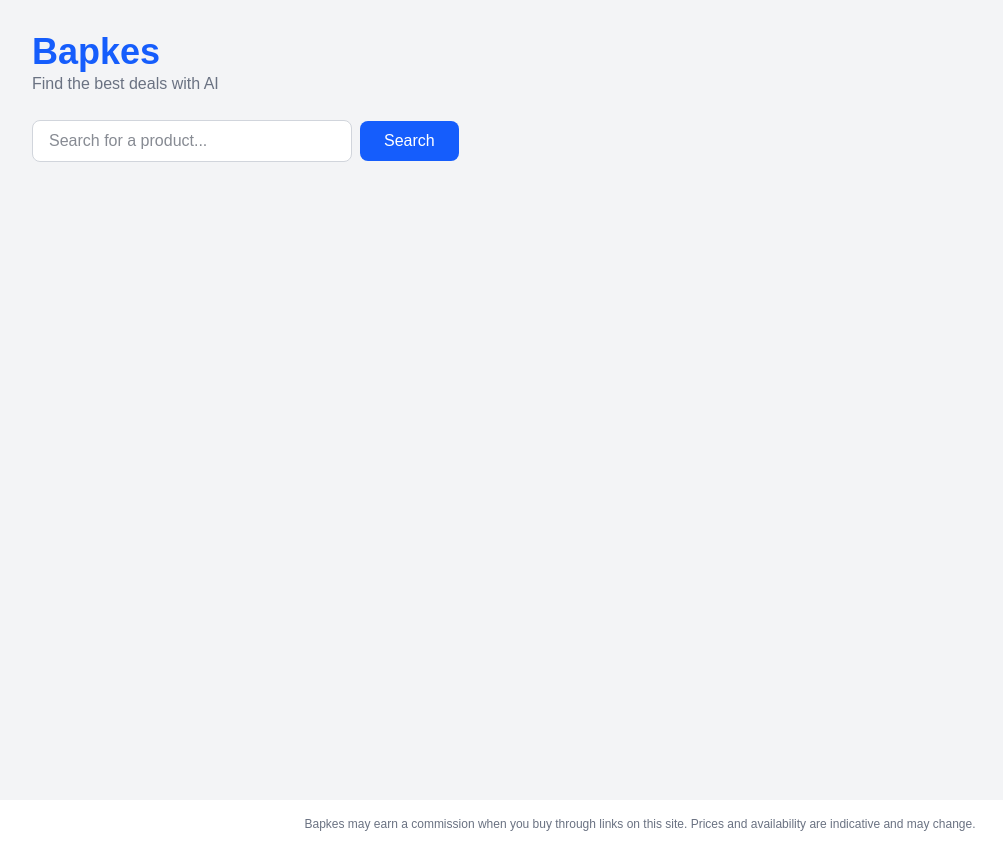
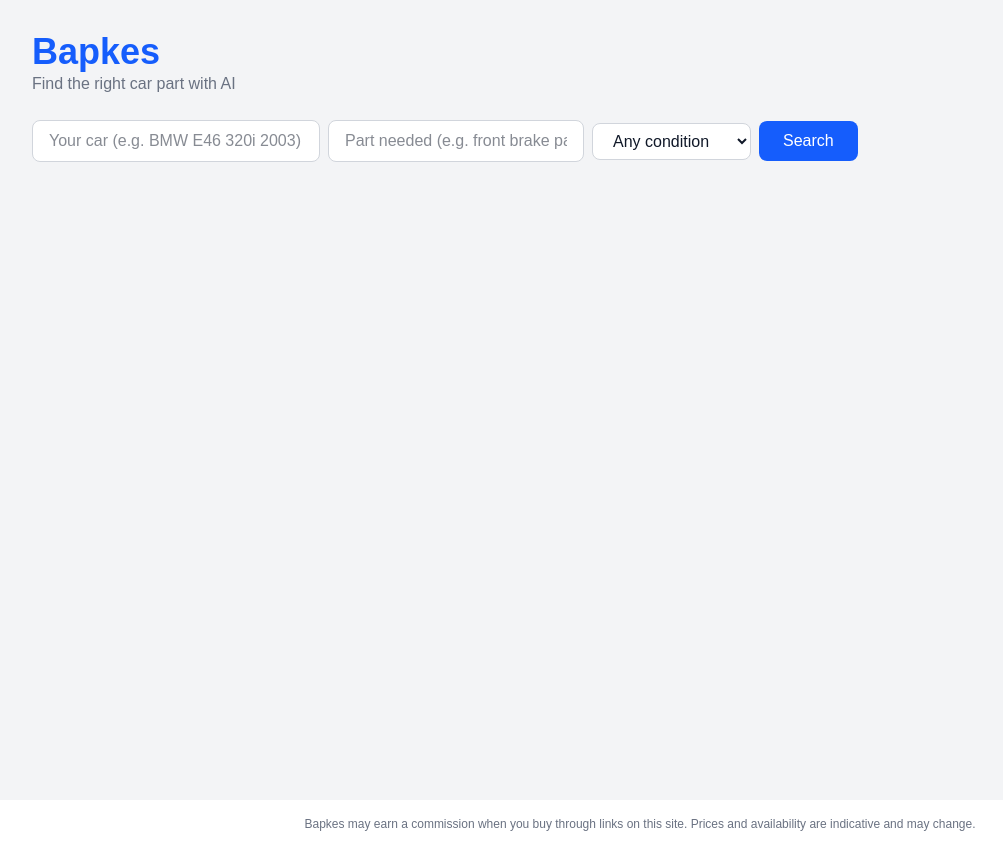
Before and after one commit to grantAILover/dealmind, a Next.js app: page / in a window 1280 px wide. Shown: the whole page, without its empty margins (0-1003 px from the left). Built offline with nearby package versions, Linux system fonts and the light colour scheme.

Commit message:
Pivot to car parts: car/part/condition search, fitment info, OEM/aftermarket/used

```diff
--- a/app/api/search/route.js
+++ b/app/api/search/route.js
@@ -53,7 +53,9 @@ function processResults(results) {
 
 export async function POST(request) {
   const body = await request.json();
-  const key = body.query.toLowerCase().trim();
+  const { car, part, condition } = body;
+  // Cache raktas iš visų trijų laukų (būklė svarbi — OEM ir used duoda skirtingus rezultatus).
+  const key = `${car} | ${part} | ${condition}`.toLowerCase().trim();
 
   // 1. TIKSLUS cache (nemokamas — be embedding). Jei toks pat tekstas ir šviežias → grąžinam.
   const { data: exact } = await supabase
@@ -89,17 +91,23 @@ export async function POST(request) {
     messages: [
       {
         role: 'user',
-        content: `Search the web for real, currently available products matching: "${body.query}".
-Find 3 real products sold by online stores that ship to Europe, with their REAL current prices.
-Prefer Amazon.de when it has a competitive price, but always include the genuinely best deals you find.
+        content: `Find a real, currently available CAR PART for this vehicle.
+Car: "${car}"
+Part needed: "${part}"
+Condition preference: "${condition}" (if "Any", include a mix; otherwise prefer that condition).
+
+Search the web (European car-parts stores like Autodoc, kfzteile24, eBay Motors, Amazon.de, oscaro) for 3 real listings that FIT this specific car, with REAL current prices in EUR.
+Only include parts that genuinely fit the given car — fitment accuracy is critical.
 Each object must have:
 - id (number)
-- name (string, the real product name)
+- name (string, the real part name incl. brand)
 - price (number, the real current price in EUR)
-- store (string, the name of the store where you found it)
-- url (string, the direct link to the product page in that store)
-- image (string, a direct URL to a photo of the product, ideally ending in .jpg/.png/.webp)
-- dealScore (number 0-100: how good this price is relative to the product's typical price and its category)
+- store (string, the store where you found it)
+- url (string, direct link to the part's page)
+- image (string, direct URL to a photo of the part, ideally .jpg/.png/.webp)
+- condition (string: "OEM", "Aftermarket", or "Used")
+- fits (string, short note on fitment, e.g. "Fits BMW E46 320i 2000-2005")
+- dealScore (number 0-100: how good this price is vs the part's typical price)
 Respond with ONLY the JSON array, no other text.`
       }
     ]
--- a/app/page.js
+++ b/app/page.js
@@ -3,37 +3,35 @@ import { useState, useEffect } from 'react';
 import ProductCard from '@/components/ProductCard';
 
 export default function Home() {
-  const [query, setQuery] = useState("");
+  // Vietoj vieno "query" dabar TRYS laukai: automobilis, dalis, būklė.
+  const [car, setCar] = useState("");
+  const [part, setPart] = useState("");
+  const [condition, setCondition] = useState("Any");
   const [results, setResults] = useState([]);
   const [loading, setLoading] = useState(false);
   const [error, setError] = useState("");
   const [checkedAt, setCheckedAt] = useState("");
   const [savedItems, setSavedItems] = useState([]);
 
-  // Kai puslapis pirmą kartą atsidaro, užsikrauname watchlist iš naršyklės atminties.
-  // localStorage veikia TIK naršyklėje, todėl skaitome jį useEffect viduje (ne render metu).
   useEffect(() => {
     const stored = localStorage.getItem('watchlist');
     if (stored) {
-      setSavedItems(JSON.parse(stored)); // JSON.parse — tekstą atgal į masyvą (Day 4!)
+      setSavedItems(JSON.parse(stored));
     }
   }, []);
 
-  // Ar šis produktas jau watchlist'e? Lyginam pagal pavadinimą + parduotuvę.
   function isSaved(product) {
     return savedItems.some(p => p.name === product.name && p.store === product.store);
   }
 
-  // Prideda arba pašalina produktą iš watchlist + išsaugo į localStorage.
   function toggleSave(product) {
     let updated;
     if (isSaved(product)) {
       updated = savedItems.filter(p => !(p.name === product.name && p.store === product.store));
     } else {
-      updated = [...savedItems, product]; // spread (Day 3) — senas sąrašas + naujas produktas
+      updated = [...savedItems, product];
     }
     setSavedItems(updated);
-    // localStorage saugo tik tekstą, todėl masyvą paverčiam į JSON string'ą.
     localStorage.setItem('watchlist', JSON.stringify(updated));
   }
 
@@ -43,7 +41,8 @@ export default function Home() {
     try {
       const response = await fetch('/api/search', {
         method: 'POST',
-        body: JSON.stringify({ query: query })
+        // Siunčiam tris laukus vietoj vieno query.
+        body: JSON.stringify({ car: car, part: part, condition: condition })
       });
       if (!response.ok) {
         throw new Error("Server error");
@@ -77,23 +76,51 @@ export default function Home() {
   return (
     <div className="min-h-screen bg-gray-100 p-8">
       <h1 className="text-4xl font-bold text-blue-600">Bapkes</h1>
-      <p className="text-gray-500 mb-6">Find the best deals with AI</p>
-      <form onSubmit={handleSubmit}>
-        <input className="border border-gray-300 rounded-lg px-4 py-2 w-80 bg-white text-gray-900"
+      <p className="text-gray-500 mb-6">Find the right car part with AI</p>
+
+      <form onSubmit={handleSubmit} className="flex flex-wrap gap-2 items-center">
+        <input
+          className="border border-gray-300 rounded-lg px-4 py-2 w-72 bg-white text-gray-900"
           type="text"
-          value={query}
-          onChange={(e) => setQuery(e.target.value)}
-          placeholder="Search for a product..."
+          value={car}
+          onChange={(e) => setCar(e.target.value)}
+          placeholder="Your car (e.g. BMW E46 320i 2003)"
         />
-        <button className="bg-blue-600 text-white px-6 py-2 rounded-lg ml-2 disabled:opacity-50" type="submit" disabled={loading}>
+        <input
+          className="border border-gray-300 rounded-lg px-4 py-2 w-64 bg-white text-gray-900"
+          type="text"
+          value={part}
+          onChange={(e) => setPart(e.target.value)}
+          placeholder="Part needed (e.g. front brake pads)"
+        />
+        {/* select = išskleidžiamas sąrašas. value/onChange kaip input'e. */}
+        <select
+          className="border border-gray-300 rounded-lg px-4 py-2 bg-white text-gray-900"
+          value={condition}
+          onChange={(e) => setCondition(e.target.value)}
+        >
+          <option value="Any">Any condition</option>
+          <option value="OEM">OEM / Original</option>
+          <option value="Aftermarket">Aftermarket</option>
+          <option value="Used">Used</option>
+        </select>
+        <button className="bg-blue-600 text-white px-6 py-2 rounded-lg disabled:opacity-50" type="submit" disabled={loading}>
           Search
         </button>
       </form>
-      {loading && <p className="text-gray-500">Loading...</p>}
-      {error && <p className="text-red-600">{error}</p>}
-      {checkedAt && <p className="text-gray-500 text-sm mb-2">Checked {timeAgo(checkedAt)}</p>}
 
-      <div className="grid grid-cols-3 gap-4 mt-8">
+      {loading && <p className="text-gray-500 mt-3">Loading...</p>}
+      {error && <p className="text-red-600 mt-3">{error}</p>}
+      {checkedAt && <p className="text-gray-500 text-sm mt-3">Checked {timeAgo(checkedAt)}</p>}
+
+      {/* Fitment įspėjimas — rodomas tik kai yra rezultatų */}
+      {results.length > 0 && (
+        <p className="text-amber-700 text-sm mt-4 bg-amber-50 border border-amber-200 rounded px-3 py-2">
+          ⚠ Always verify the part fits your exact car (VIN / part number) before buying.
+        </p>
+      )}
+
+      <div className="grid grid-cols-3 gap-4 mt-6">
         {results.map(product => (
           <ProductCard
             key={product.name + product.store}
@@ -103,13 +130,14 @@ export default function Home() {
             store={product.store}
             url={product.url}
             image={product.image}
+            condition={product.condition}
+            fits={product.fits}
             isSaved={isSaved(product)}
             onToggleSave={() => toggleSave(product)}
           />
         ))}
       </div>
 
-      {/* Watchlist sekcija — rodoma tik jei kažkas išsaugota */}
       {savedItems.length > 0 && (
         <div className="mt-12">
           <h2 className="text-2xl font-bold text-gray-800 mb-4">Your Watchlist</h2>
@@ -122,6 +150,7 @@ export default function Home() {
                 dealScore={product.dealScore}
                 store={product.store}
                 url={product.url}
+                image={product.image}
                 isSaved={isSaved(product)}
                 onToggleSave={() => toggleSave(product)}
               />
--- a/components/ProductCard.js
+++ b/components/ProductCard.js
@@ -1,6 +1,6 @@
 "use client";
 
-export default function ProductCard({ name, price, dealScore, store, url, image, isSaved, onToggleSave }) {
+export default function ProductCard({ name, price, dealScore, store, url, image, condition, fits, isSaved, onToggleSave }) {
   let scoreColor;
   if (dealScore >= 80) {
     scoreColor = "bg-green-500 text-white";
@@ -23,12 +23,20 @@ export default function ProductCard({ name, price, dealScore, store, url, image,
       )}
 
       {/* Pavadinimas + deal score ženkliukas */}
-      <div className="flex items-start justify-between gap-2 mb-3">
+      <div className="flex items-start justify-between gap-2 mb-2">
         <p className="font-bold text-sm text-gray-900 line-clamp-2">{name}</p>
         <span className={`text-xs font-bold px-2 py-1 rounded shrink-0 ${scoreColor}`}>
           {dealScore}
         </span>
       </div>
+
+      {/* Dalies tipas (OEM/Aftermarket/Used) + fitment pastaba */}
+      {condition && (
+        <span className="text-xs font-semibold px-2 py-1 rounded bg-slate-100 text-slate-700 mb-1 self-start">
+          {condition}
+        </span>
+      )}
+      {fits && <p className="text-xs text-green-700 mb-2">✓ {fits}</p>}
 
       {/* Juostelės: kaina ir parduotuvė */}
       <div className="space-y-1 mb-3">
```
Also changed, not shown: .claude/settings.local.json.
